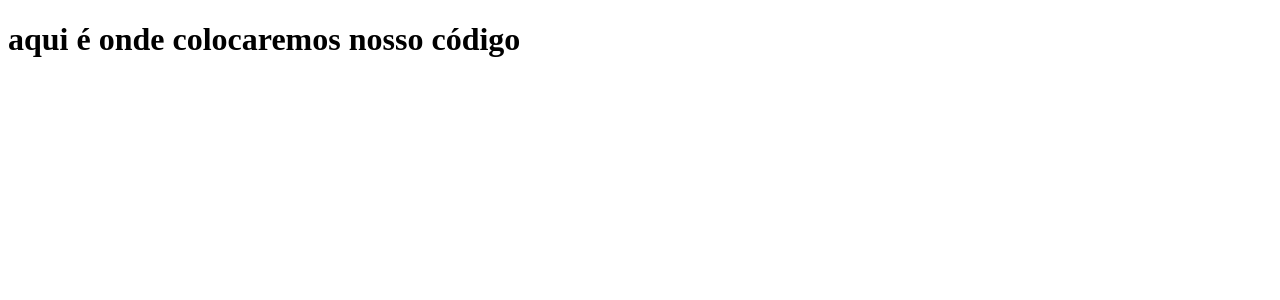
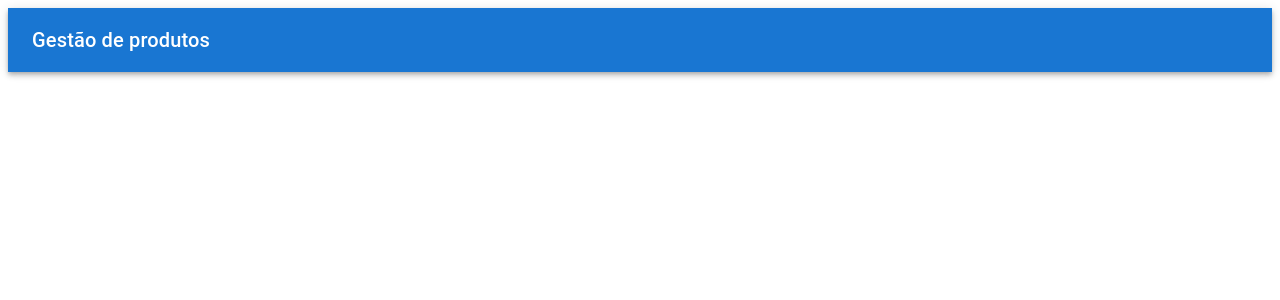
Before and after one commit to RicardoNeto01/FIAP-Produto.FullStack.SIPF, a React (Vite) app in the folder frontend/: page / in a window 1280 px wide. Shown: the top 300 px of the page. Built offline with nearby package versions, Linux system fonts and the light colour scheme.

Commit message:
Adicionando header

```diff
--- a/frontend/package.json
+++ b/frontend/package.json
@@ -10,6 +10,9 @@
     "preview": "vite preview"
   },
   "dependencies": {
+    "@emotion/react": "^11.14.0",
+    "@emotion/styled": "^11.14.1",
+    "@mui/material": "^7.3.2",
     "@ui/material": "file:emotion/react@emotion/styled",
     "axios": "^1.12.2",
     "react": "^19.1.1",
--- a/frontend/src/App.tsx
+++ b/frontend/src/App.tsx
@@ -1,10 +1,11 @@
-
+import { Box } from "@mui/material"
+import Header from "./components/Header"
 function App() {
 
   return (
-    <>
-      <h1> aqui é onde colocaremos nosso código</h1>
-    </>
+    <Box>
+      <Header title = "Gestão de produtos"/>
+    </Box>
   )
 }
 
--- /dev/null
+++ b/frontend/src/components/Header/index.tsx
@@ -0,0 +1,20 @@
+import { AppBar, Toolbar, Typography } from "@mui/material";
+
+type Props = {
+    title: string
+};
+
+export default function Header({title} : Props){
+
+    return (
+        <AppBar position="static">
+            <Toolbar>
+                <Typography variant="h6" component="div">
+                    {title}
+                </Typography>
+            </Toolbar>
+
+
+        </AppBar>
+    )
+}
```
Also changed, not shown: 1 other file (tests, documents, lock files or other folders).
